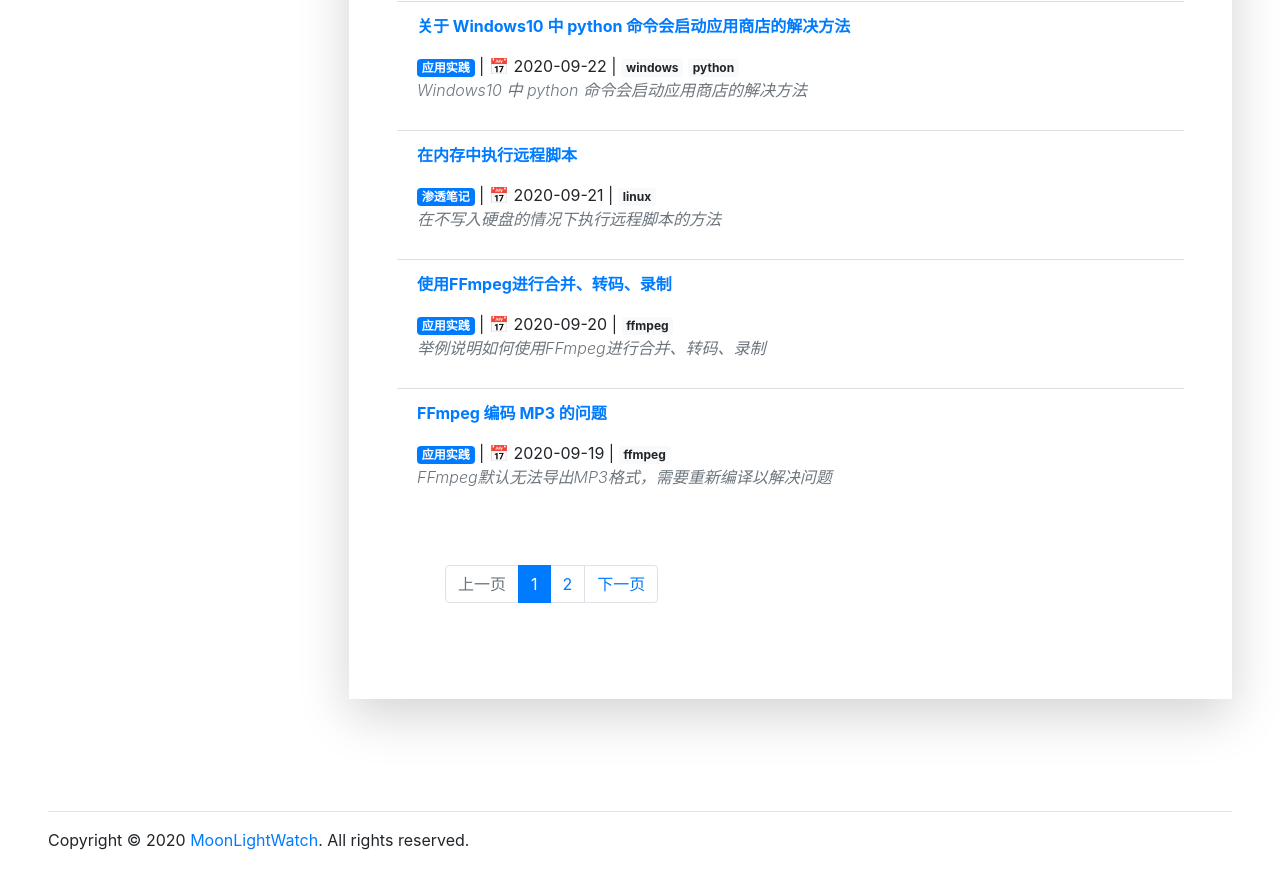
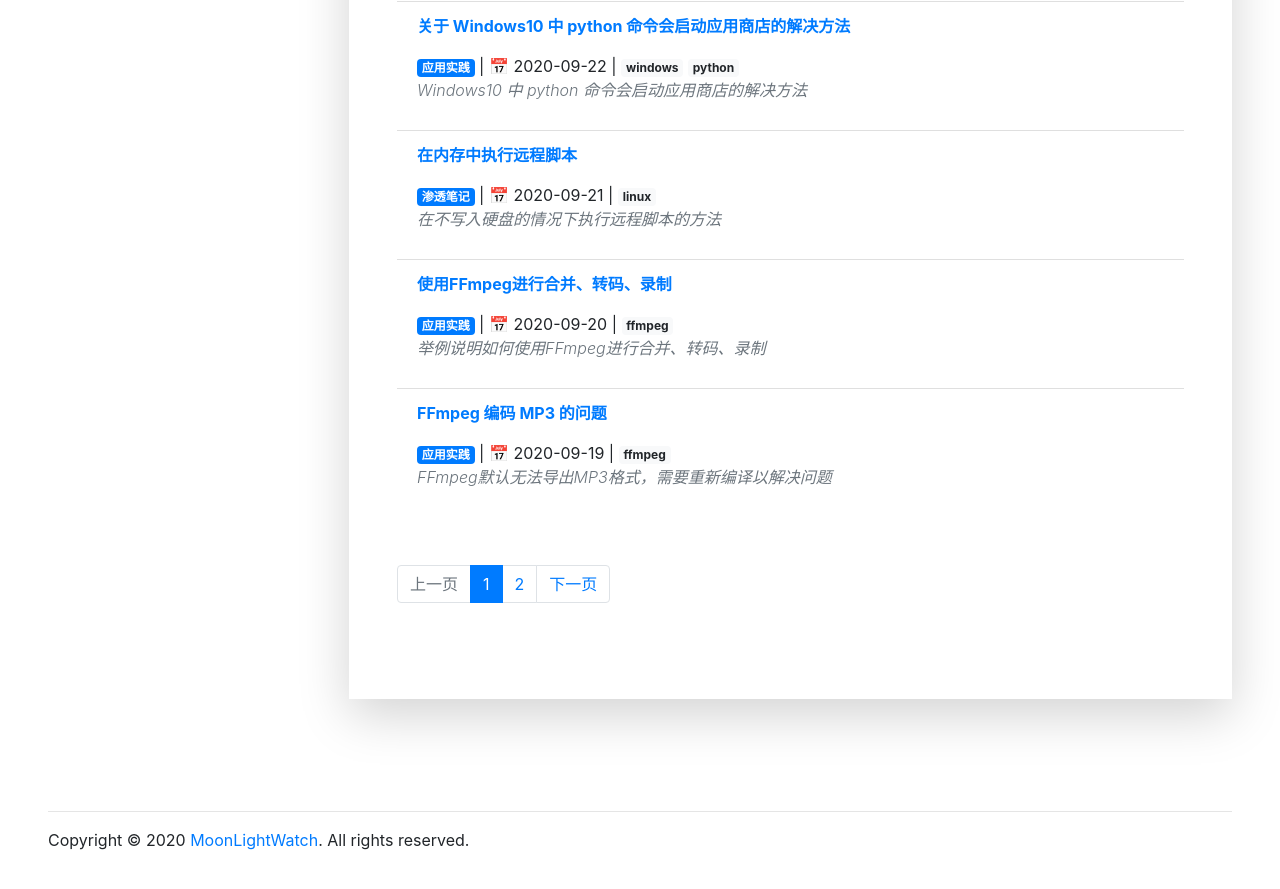
Before and after one commit to moonlightwatch/moonlightwatch.github.io, a Jekyll site: the page built from index.html, in a window 1280 px wide and 900 px high, scrolled down 924 px. Shown: the top 889 px of the window. Built offline with Jekyll 4.4.1, drawn with Linux system fonts in a browser that asks for light colours; the list of posts is cut into pages by our own code.

Commit message:
调整分页列表距离

```diff
--- a/index.html
+++ b/index.html
@@ -17,12 +17,12 @@ layout: index
   {% endfor %}
 </ul>
 
-<nav class="m-5">
+<nav class="mt-5 mb-5">
   <ul class="pagination">
     {% if paginator.previous_page%}
-    <li class="page-item"><a class="page-link" href="{{ paginator.previous_page_path | '/' }}">上一页</a></li>
+    <li class="page-item text-nowrap"><a class="page-link" href="{{ paginator.previous_page_path | '/' }}">上一页</a></li>
     {% else %}
-    <li class="page-item disabled"><span class="page-link">上一页</span></li>
+    <li class="page-item text-nowrap disabled"><span class="page-link">上一页</span></li>
     {% endif %}
 
     {% for page in (1..paginator.total_pages) %}
@@ -44,9 +44,9 @@ layout: index
     {% endfor %}
 
     {% if paginator.next_page %}
-    <li class="page-item"><a class="page-link" href="{{ paginator.next_page_path }}">下一页</a></li>
+    <li class="page-item text-nowrap"><a class="page-link" href="{{ paginator.next_page_path }}">下一页</a></li>
     {% else %}
-    <li class="page-item disabled"><span class="page-link">下一页</span></li>
+    <li class="page-item text-nowrap disabled"><span class="page-link">下一页</span></li>
     {% endif %}
   </ul>
 </nav>
```
